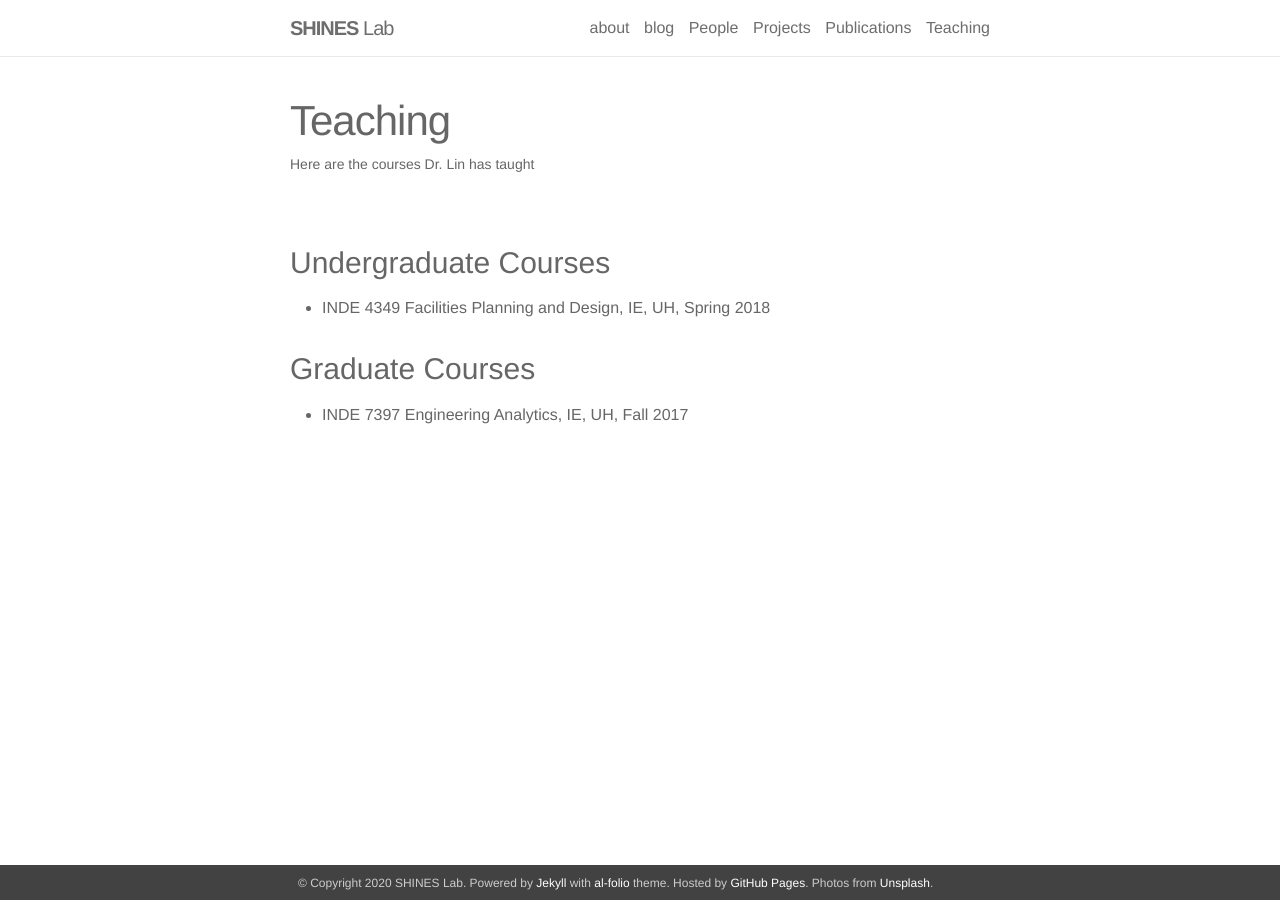
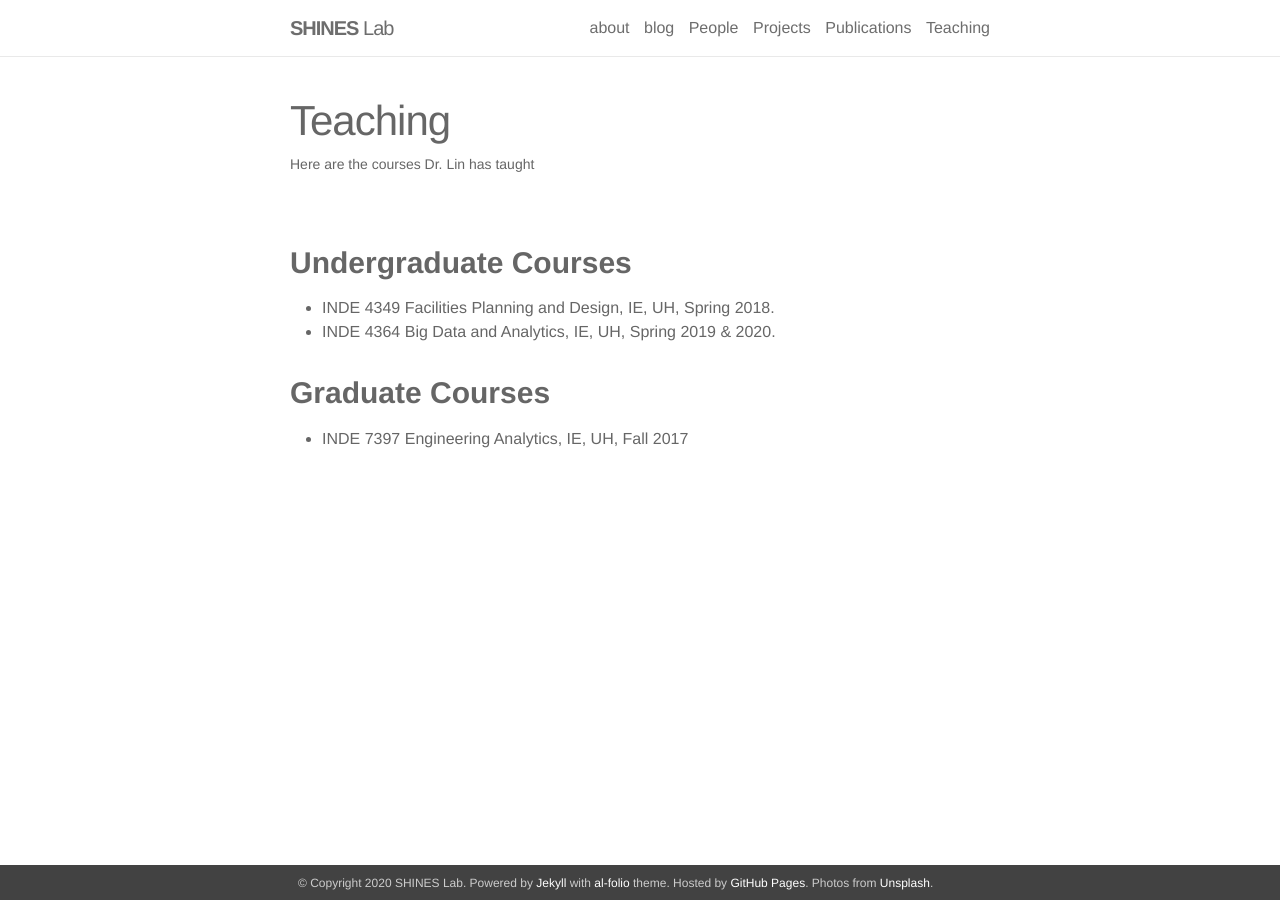
Before and after one commit to shines-lab/shines-lab.github.io, a Jekyll site: the page built from _pages/teaching.md, in a window 1280 px wide. Built offline with Jekyll 4.4.1, drawn with Linux system fonts in a browser that asks for light colours; nearby versions of some CDN libraries.

Commit message:
Update teaching.md

```diff
--- a/_pages/teaching.md
+++ b/_pages/teaching.md
@@ -5,10 +5,11 @@ title: Teaching
 description: Here are the courses Dr. Lin has taught
 ---
 
-### Undergraduate Courses
+### **Undergraduate Courses**
 
-* INDE 4349 Facilities Planning and Design, IE, UH, Spring 2018
+* INDE 4349 Facilities Planning and Design, IE, UH, Spring 2018.
+* INDE 4364 Big Data and Analytics, IE, UH, Spring 2019 & 2020.
 
-### Graduate Courses
+### **Graduate Courses**
 
 * INDE 7397 Engineering Analytics, IE, UH, Fall 2017
```
